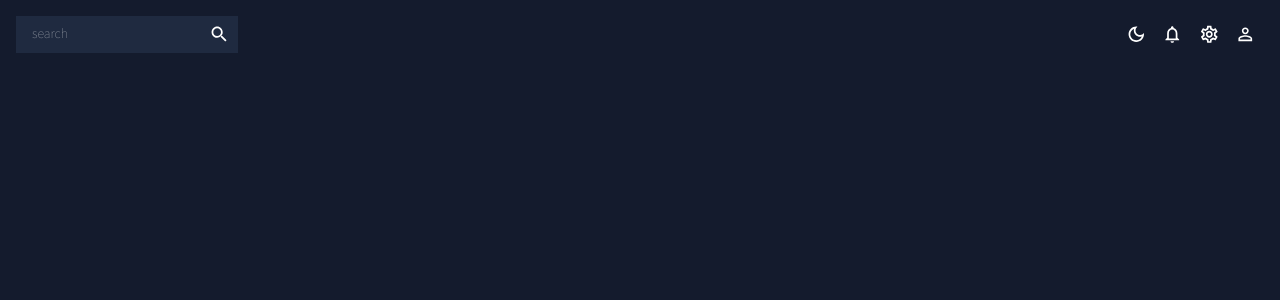
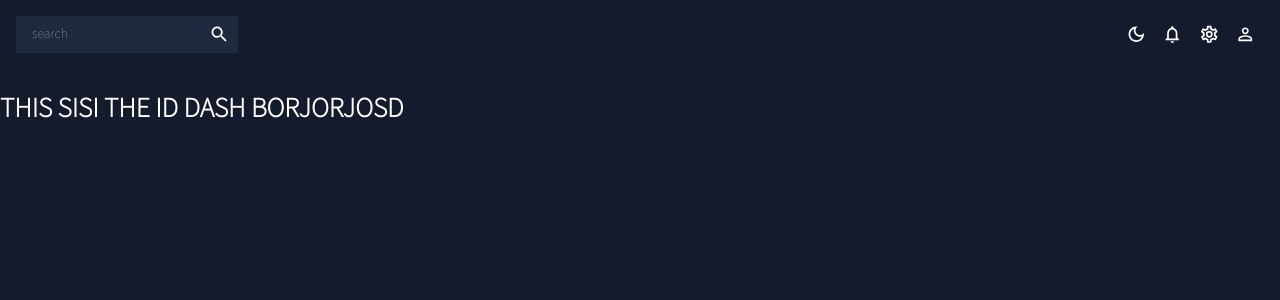
Before and after one commit to gheezl/MUI-practice, a React (Create React App) app: page / in a window 1280 px wide. Shown: the top 300 px of the page. Built offline with nearby package versions, Linux system fonts and the light colour scheme.

Commit message:
Began building the sidebar

```diff
--- a/src/App.js
+++ b/src/App.js
@@ -1,4 +1,6 @@
-import Header from "./features/global/header";
+import DashBoard from "./features/dashboard";
+import Header from "./features/global/Header";
+import { Routes, Route } from "react-router-dom";
 import { ColorModeContext, useMode } from "./theme"
 import { CssBaseline, ThemeProvider } from "@mui/material"
 
@@ -9,7 +11,14 @@ const App = () => {
     <ColorModeContext.Provider value={colorMode}>
       <ThemeProvider theme={theme}>
         <CssBaseline />
-        <Header />
+        <div className="app">
+          <main className="content">
+            <Header />
+            <Routes>
+              <Route path="/" element={<DashBoard />} />
+            </Routes>
+          </main>
+        </div>
       </ThemeProvider>
     </ColorModeContext.Provider>
     )
--- a/src/features/dashboard/index.jsx
+++ b/src/features/dashboard/index.jsx
@@ -0,0 +1,9 @@
+const DashBoard = () => {
+    return(
+        <div>
+            <h1>THIS SISI THE ID DASH BORJORJOSD</h1>
+        </div>
+    )
+}
+
+export default DashBoard;
--- a/src/index.js
+++ b/src/index.js
@@ -2,10 +2,13 @@ import React from 'react';
 import ReactDOM from 'react-dom/client';
 import './index.css';
 import App from './App';
+import { BrowserRouter } from 'react-router-dom';
 
 const root = ReactDOM.createRoot(document.getElementById('root'));
 root.render(
   <React.StrictMode>
-    <App />
+    <BrowserRouter>
+      <App />
+    </BrowserRouter>
   </React.StrictMode>
 );
```
Also changed, not shown: src/features/global/Sidebar.jsx (added, +14 -0 lines).
